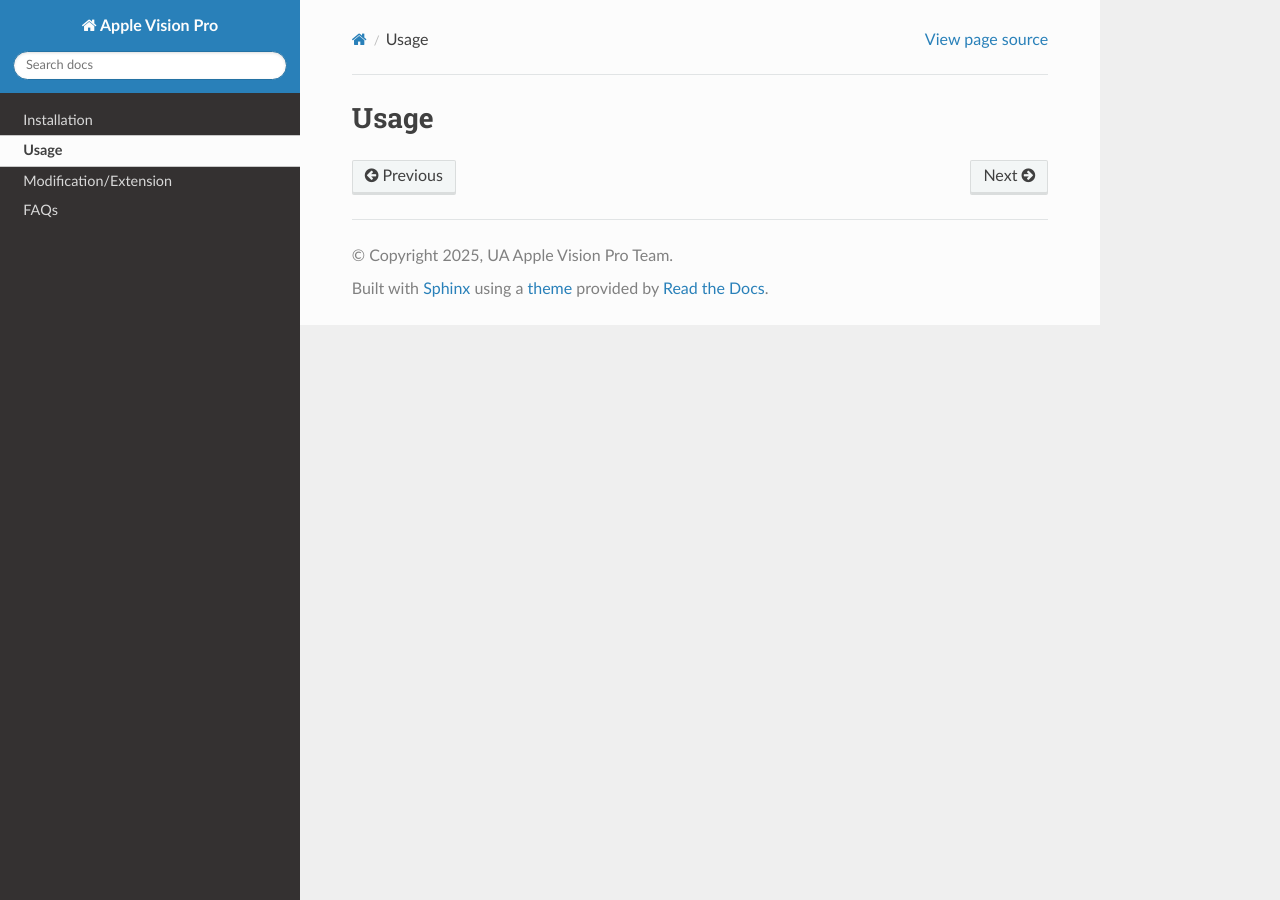
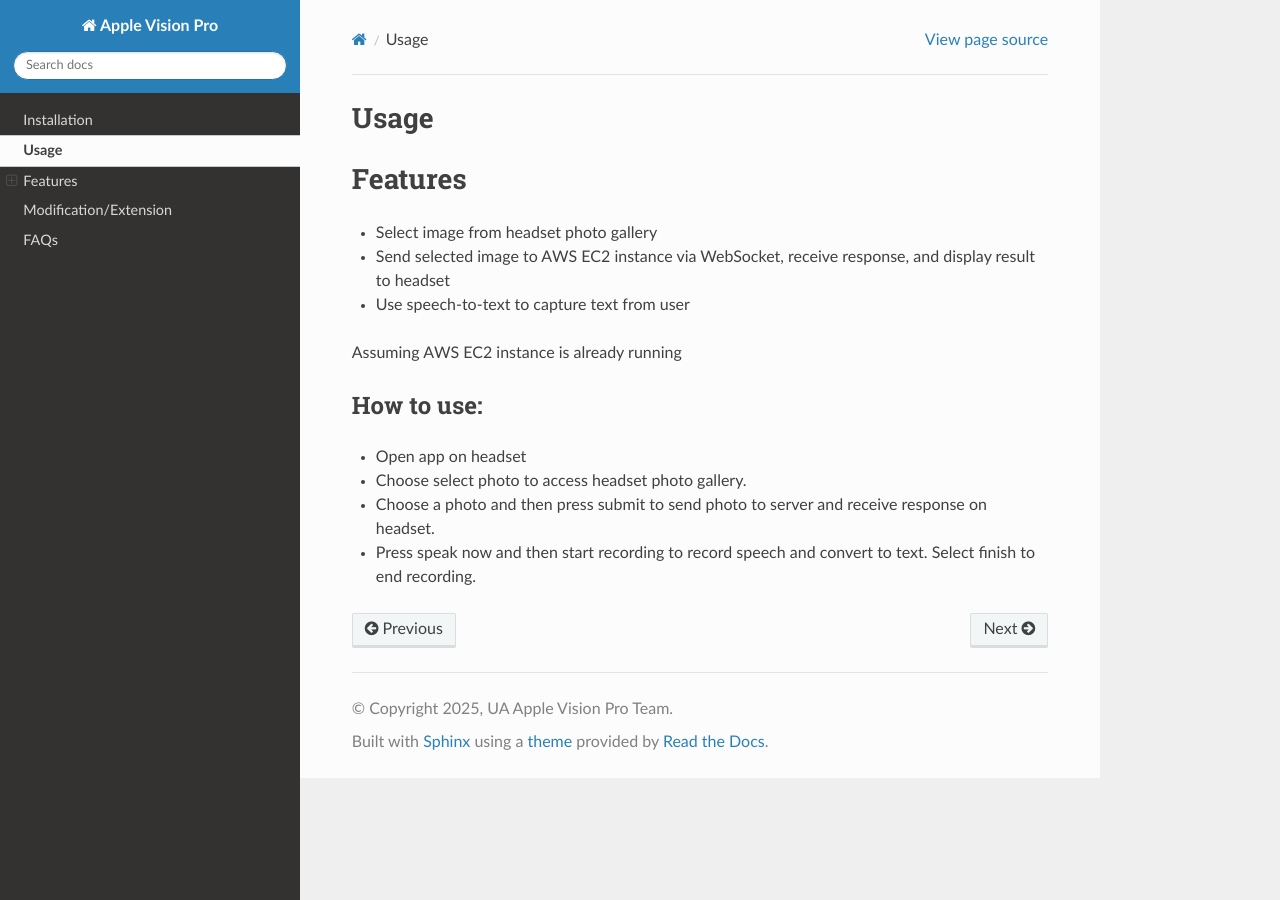
Before and after one commit to Apple-Vision-Pro-UA-CS495/apple-vision-pro-tutorial, a Sphinx documentation site: the page built from docs/source/usage.rst, in a window 1280 px wide. Built offline with Sphinx 7.4.7 and the Read the Docs theme 3.1.0, drawn with Linux system fonts in a browser that asks for light colours.

Commit message:
Update usage.rst

```diff
--- a/docs/source/usage.rst
+++ b/docs/source/usage.rst
@@ -1,2 +1,19 @@
 Usage
 =====
+Features
+===================================
+
+- Select image from headset photo gallery
+- Send selected image to AWS EC2 instance via WebSocket, receive response, and display result to headset
+- Use speech-to-text to capture text from user
+
+Assuming AWS EC2 instance is already running
+
+***************
+How to use:
+***************
+
+- Open app on headset
+- Choose select photo to access headset photo gallery.
+- Choose a photo and then press submit to send photo to server and receive response on headset.
+- Press speak now and then start recording to record speech and convert to text. Select finish to end recording.
```
